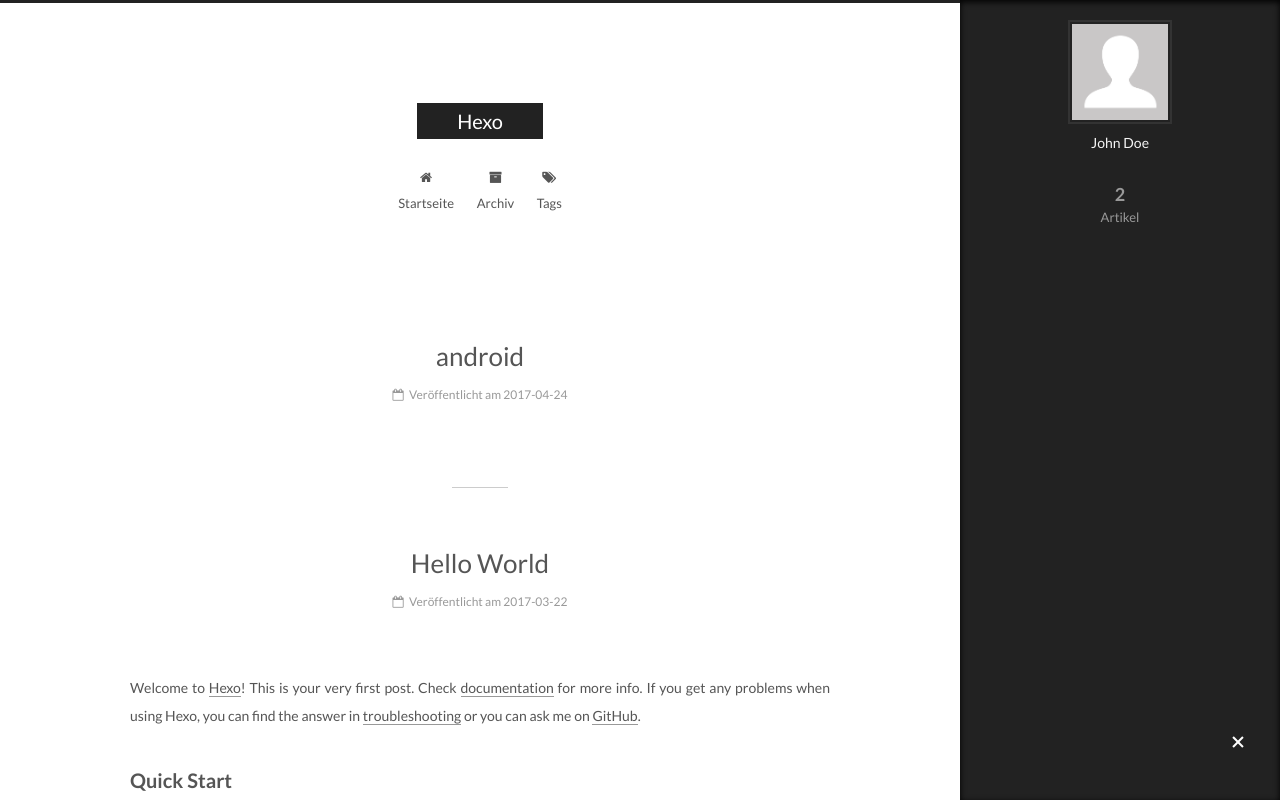
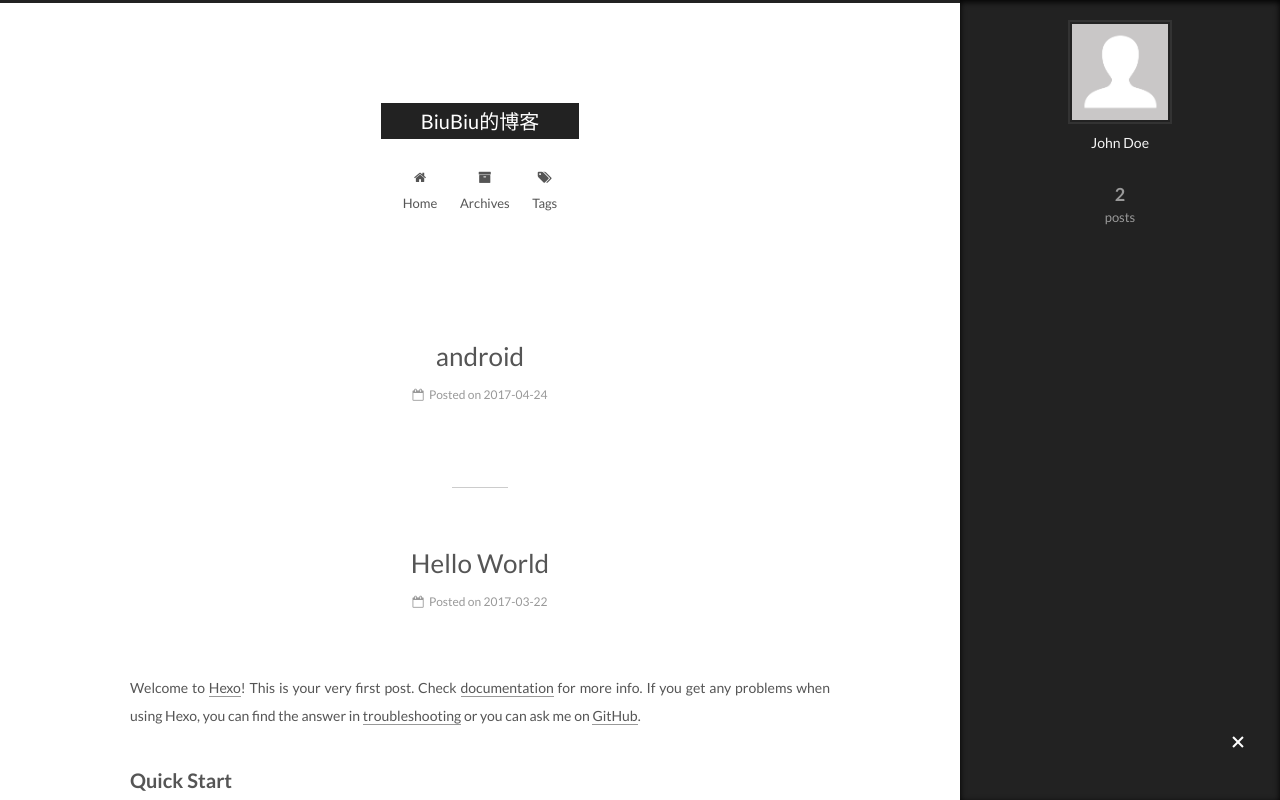
Before and after one commit to cuibin1991/cuibin1991.github.io, a plain HTML site: page index.html in a window 1280 px wide. Both pictures are taken after a click on the element 1238 px from the left and 743 px from the top of the page. Shown: the top 800 px of the page. Drawn offline with Linux system fonts and the light colour scheme.

Commit message:
Site updated: 2017-04-24 14:43:31

```diff
--- a/css/main.css
+++ b/css/main.css
@@ -1694,7 +1694,7 @@ pre .javascript .function {
   width: 4px;
   height: 4px;
   border-radius: 50%;
-  background: #8b42b9;
+  background: #ff09ff;
 }
 .links-of-blogroll {
   font-size: 13px;
--- a/index.html
+++ b/index.html
@@ -91,11 +91,11 @@
 
 
 <meta property="og:type" content="website">
-<meta property="og:title" content="Hexo">
+<meta property="og:title" content="BiuBiu的博客">
 <meta property="og:url" content="http://yoursite.com/index.html">
-<meta property="og:site_name" content="Hexo">
+<meta property="og:site_name" content="BiuBiu的博客">
 <meta name="twitter:card" content="summary">
-<meta name="twitter:title" content="Hexo">
+<meta name="twitter:title" content="BiuBiu的博客">
 
 
 
@@ -129,7 +129,7 @@
 
 
 
-  <title>Hexo</title>
+  <title>BiuBiu的博客</title>
 </head>
 
 <body itemscope itemtype="http://schema.org/WebPage" lang="">
@@ -167,7 +167,7 @@
     <div class="custom-logo-site-title">
       <a href="/"  class="brand" rel="start">
         <span class="logo-line-before"><i></i></span>
-        <span class="site-title">Hexo</span>
+        <span class="site-title">BiuBiu的博客</span>
         <span class="logo-line-after"><i></i></span>
       </a>
     </div>
@@ -197,7 +197,7 @@
 
               <i class="menu-item-icon fa fa-fw fa-home"></i> <br />
 
-            Startseite
+            Home
           </a>
         </li>
 
@@ -207,7 +207,7 @@
 
               <i class="menu-item-icon fa fa-fw fa-archive"></i> <br />
 
-            Archiv
+            Archives
           </a>
         </li>
 
@@ -259,7 +259,7 @@
     </span>
 
     <span hidden itemprop="publisher" itemscope itemtype="http://schema.org/Organization">
-      <meta itemprop="name" content="Hexo">
+      <meta itemprop="name" content="BiuBiu的博客">
     </span>
 
 
@@ -287,7 +287,7 @@
                 <i class="fa fa-calendar-o"></i>
               </span>
 
-                <span class="post-meta-item-text">Veröffentlicht am</span>
+                <span class="post-meta-item-text">Posted on</span>
 
               <time title="Post created" itemprop="dateCreated datePublished" datetime="2017-04-24T14:27:42+08:00">
                 2017-04-24
@@ -378,7 +378,7 @@
     </span>
 
     <span hidden itemprop="publisher" itemscope itemtype="http://schema.org/Organization">
-      <meta itemprop="name" content="Hexo">
+      <meta itemprop="name" content="BiuBiu的博客">
     </span>
 
 
@@ -406,7 +406,7 @@
                 <i class="fa fa-calendar-o"></i>
               </span>
 
-                <span class="post-meta-item-text">Veröffentlicht am</span>
+                <span class="post-meta-item-text">Posted on</span>
 
               <time title="Post created" itemprop="dateCreated datePublished" datetime="2017-03-22T14:40:54+08:00">
                 2017-03-22
@@ -534,7 +534,7 @@
             <div class="site-state-item site-state-posts">
               <a href="/archives">
                 <span class="site-state-item-count">2</span>
-                <span class="site-state-item-name">Artikel</span>
+                <span class="site-state-item-name">posts</span>
               </a>
             </div>
 
@@ -588,7 +588,7 @@
 
 
 <div class="powered-by">
-  Erstellt mit  <a class="theme-link" href="https://hexo.io">Hexo</a>
+  Powered by <a class="theme-link" href="https://hexo.io">Hexo</a>
 </div>
 
 <div class="theme-info">
```
Also changed, not shown: 2017/03/22/hello-world/index.html (+11 -11 lines), 2017/04/24/android/index.html (+9 -9 lines), archives/2017/03/index.html (+10 -10 lines), archives/2017/04/index.html (+10 -10 lines), archives/2017/index.html (+10 -10 lines), archives/index.html (+10 -10 lines).
